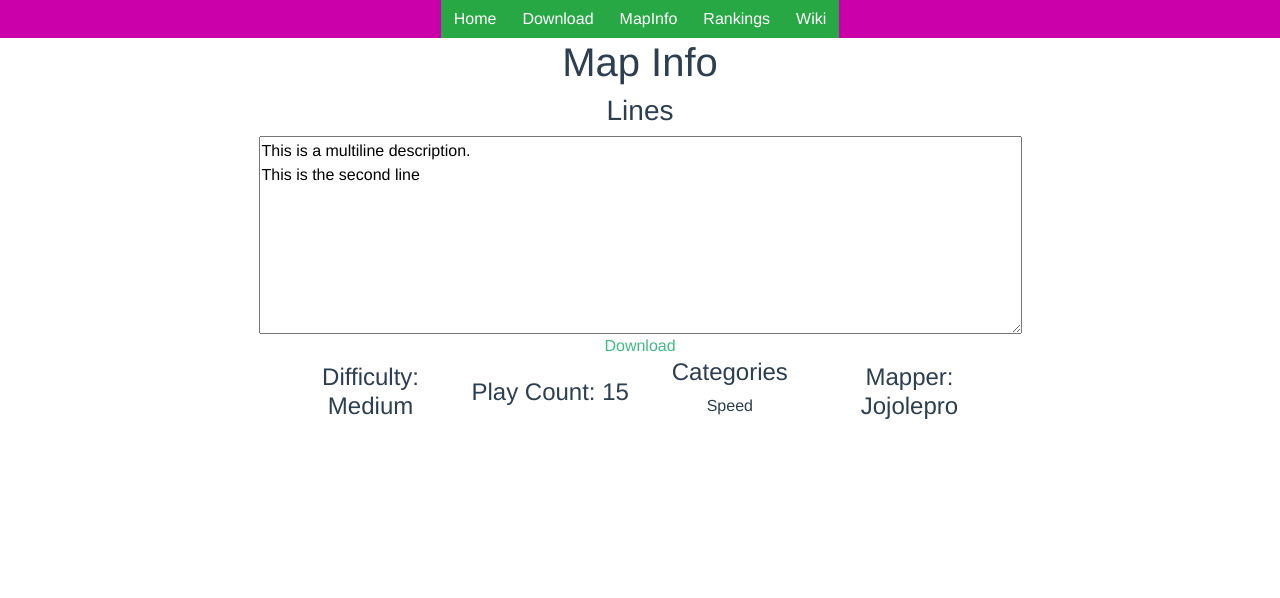
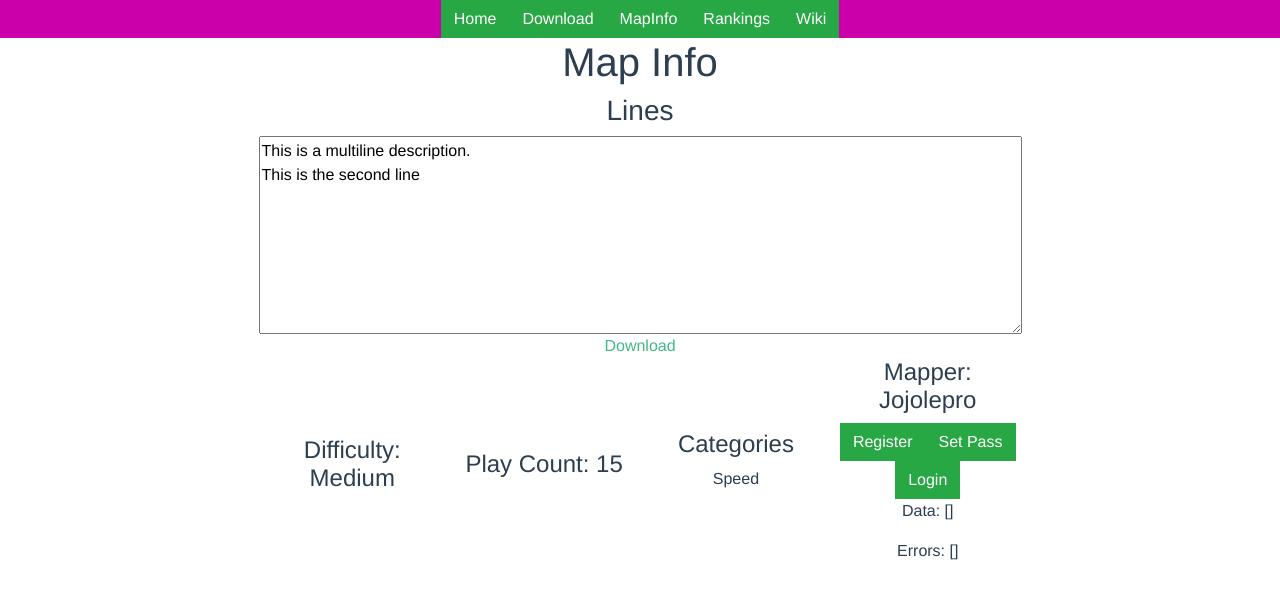
Before and after one commit to HoppinWorld/websitefrontend, a Vue app: page /#/map in a window 1280 px wide. Shown: the top 598 px of the page. Built offline with nearby package versions, Linux system fonts and the light colour scheme.

Commit message:
backend basic calls

```diff
--- a/config/index.js
+++ b/config/index.js
@@ -23,7 +23,7 @@ module.exports = {
     // Use Eslint Loader?
     // If true, your code will be linted during bundling and
     // linting errors and warnings will be shown in the console.
-    useEslint: true,
+    useEslint: false,
     // If true, eslint errors and warnings will also be shown in the error overlay
     // in the browser.
     showEslintErrorsInOverlay: false,
--- a/src/components/MapInfo.vue
+++ b/src/components/MapInfo.vue
@@ -24,12 +24,19 @@
       </div>
       <div class="mx-2 flex-grid-2">
         <h4>Mapper: {{map.mapper}}</h4>
+        <b-button variant=success v-on:click="register()">Register</b-button>
+        <b-button variant=success v-on:click="pass()">Set Pass</b-button>
+        <b-button variant=success v-on:click="login()">Login</b-button>
+        <p>Data: {{ remote }}</p>
+        <p>Errors: {{ errors }}</p>
       </div>
     </div>
   </div>
 </template>
 
 <script>
+import axios from 'axios'
+
 export default {
   data () {
     return {
@@ -42,7 +49,59 @@ export default {
         ],
         mapper: 'Jojolepro',
         playcount: 15
-      }
+      },
+      remote: [],
+      errors: [],
+      resetToken: '57360c70-cfd2-4356-8163-46b6fd6a2705'
+    }
+  },
+  methods: {
+    //mounted () {
+    register: function() {
+      axios.post('http://127.0.0.1:27015/register',
+        {
+          username: 'test',
+          email: 'test@test.com'
+        }
+      ).then(response => {
+        this.remote = response.data
+        this.errors = []
+      })
+        .catch(e => {
+          this.remote = []
+          this.errors.push(e)
+        })
+    },
+    pass: function() {
+      axios.post('http://127.0.0.1:27015/changepassword',
+        {
+          token: this.resetToken,
+          password: 'bob123'
+        }
+      ).then(response => {
+        this.remote = response.data
+        this.errors = []
+      })
+        .catch(e => {
+          this.remote = []
+          this.errors.push(e)
+        })
+    },
+    login: function() {
+      axios.post('http://127.0.0.1:27015/login',
+        {
+          email: 'test@test.com',
+          password: 'bob123'
+        }
+      ).then(response => {
+        this.remote = response.data
+        this.errors = []
+      })
+        .catch(e => {
+          this.remote = []
+          this.errors.push(e)
+          //errors foreach .response.{status,statusText}
+        })
     }
   }
 }
```
